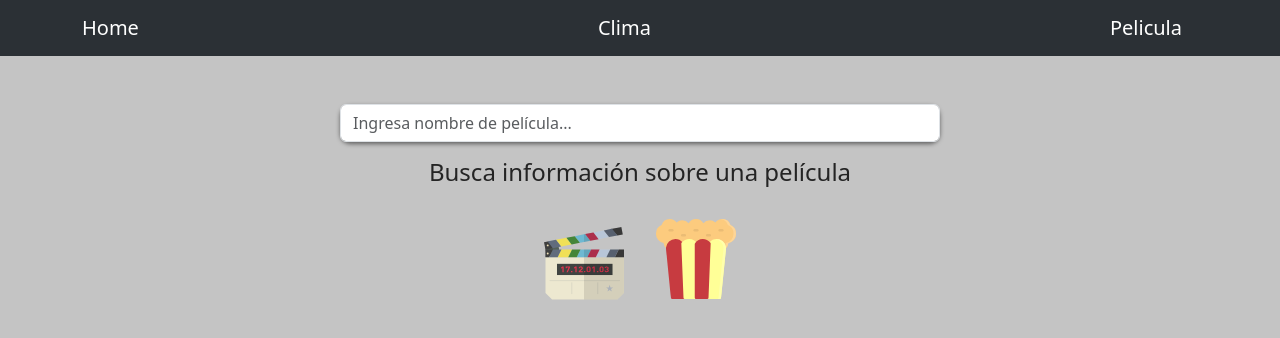
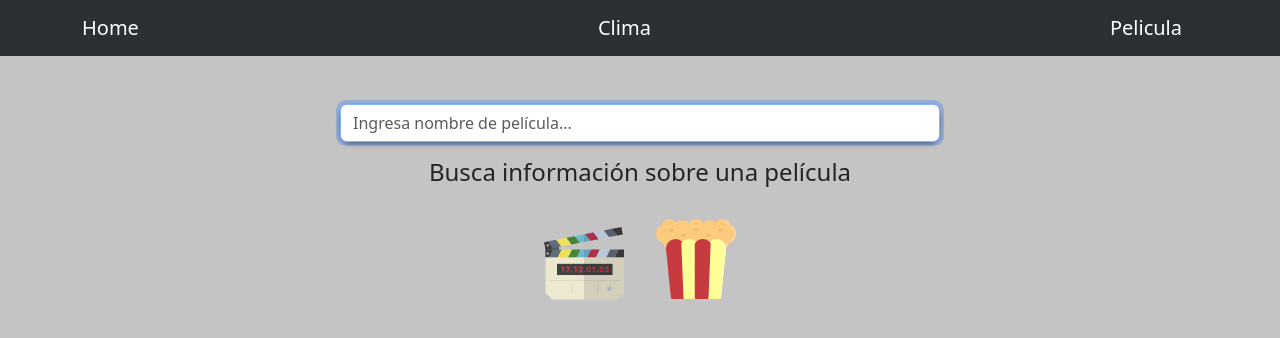
Before and after one commit to Pipeto84/searcher, a React (Vite) app: page /pelicula in a window 1280 px wide. Shown: the top 338 px of the page. Built offline with nearby package versions, Linux system fonts and the light colour scheme.

Commit message:
peliculaPage ready

```diff
--- a/src/pages/PeliculaPage.jsx
+++ b/src/pages/PeliculaPage.jsx
@@ -1,70 +1,16 @@
-import { useState, useContext, useRef } from "react";
-import { Clima } from "../components/Clima";
+import { useState, useContext } from "react";
 import { Peliculas } from "../components/Peliculas";
-import { ClimaContext } from "../context/ClimaContext";
 import { MovieContext } from "../context/MovieContext";
 import iconMovieColor from "../assets/movieColor.svg";
 import iconCrispetas from "../assets/crispetas.svg";
-import iconTermometro from "../assets/termometro.svg";
-import iconWeatherColor from "../assets/weatherColor.svg";
 import "../styles/Buscador.css";
 
 export const PeliculasPage = () => {
-  const [selector, setSelector] = useState("Peliculas");
   const [dataInput, setDataInput] = useState("");
   const [enviado, setEnviado] = useState("");
   const [iconoTema, setIconoTema] = useState(true);
-  const { fetchClima } = useContext(ClimaContext);
   const { fetchMovie } = useContext(MovieContext);
-  const inputRef = useRef();
 
-  const clima = () => {
-    setSelector("Clima");
-    setIconoTema(true);
-    setEnviado("");
-    inputRef.current.focus();
-  };
-  const peliculas = () => {
-    setSelector("Peliculas");
-    setIconoTema(true);
-    setEnviado("");
-    inputRef.current.focus();
-  };
-  const infoBuscar = (
-    <h4 className="textoEnBuscador">
-      Busca el{" "}
-      <a className="aClima" href="#" onClick={clima}>
-        Clima{" "}
-      </a>
-      actual de una ciudad o busca información de una
-      <a className="aPelicula" href="#" onClick={peliculas}>
-        {" "}
-        Película.
-      </a>
-    </h4>
-  );
-  const iconosBuscar = () => {
-    if (selector === "Buscador") {
-      return (
-        <>
-          <a href="#" onClick={clima}>
-            <img
-              className="iconoClima1"
-              src={iconWeatherColor}
-              alt="icono clima"
-            />
-          </a>
-          <a href="#" onClick={peliculas}>
-            <img
-              className="iconoPelicula1"
-              src={iconMovieColor}
-              alt="icono pelicula"
-            />
-          </a>
-        </>
-      );
-    }
-  };
   const handleChanges = (e) => {
     setDataInput(e.target.value);
   };
@@ -72,62 +18,20 @@ export const PeliculasPage = () => {
     e.preventDefault();
     setEnviado(dataInput);
     setIconoTema(false);
-    if (selector === "Clima") {
-      fetchClima(dataInput);
-      setDataInput("");
-    } else if (selector === "Peliculas") {
     fetchMovie(dataInput);
     setDataInput("");
-    }
   };
   const seleccionada = () => {
-    switch (selector) {
-      case "Buscador":
-        return infoBuscar;
-      case "Clima":
-        if (enviado.length > 0) {
-          return <Clima></Clima>;
-        } else {
-          return;
-        }
-      case "Peliculas":
     if (enviado.length > 0) {
       return <Peliculas></Peliculas>;
     } else {
       return;
     }
-      default:
-        return;
-    }
-  };
-  const handlePlaceHolder = () => {
-    switch (selector) {
-      case "Buscador":
-        return "Selecciona un tema...";
-      case "Clima":
-        return "Ingresa una ciudad...";
-      case "Peliculas":
-        return "Ingresa nombre de película...";
-      default:
-        return "";
-    }
   };
   const iconosInfoTema = () => {
-    if (selector === "Clima" && iconoTema) {
+    if (iconoTema) {
       return (
-        <>
-          <h4 className="textoTema">Busca el clima actual de una ciudad</h4>
-          <img
-            className="iconoClima1"
-            src={iconWeatherColor}
-            alt="icono clima"
-          />
-          <img className="iconoClima2" src={iconTermometro} alt="icono clima" />
-        </>
-      );
-    } else if (selector === "Peliculas" && iconoTema) {
-      return (
-        <>
+        <div>
           <h4 className="textoTema">Busca información sobre una película</h4>
           <img
             className="iconoPelicula1"
@@ -139,7 +43,7 @@ export const PeliculasPage = () => {
             src={iconCrispetas}
             alt="icono pelicula"
           />
-        </>
+        </div>
       );
     }
   };
@@ -152,15 +56,14 @@ export const PeliculasPage = () => {
             className="form-control , entrada"
             value={dataInput}
             onChange={handleChanges}
-            placeholder={handlePlaceHolder()}
+            placeholder={"Ingresa nombre de película..."}
             id="inputBuscar"
             autoComplete="off"
-            ref={inputRef}
+            autoFocus
           />
         </div>
       </form>
       {seleccionada()}
-      {iconosBuscar()}
       {iconosInfoTema()}
     </div>
   );
```
Lines whose indentation alone changed are shown as unchanged.
